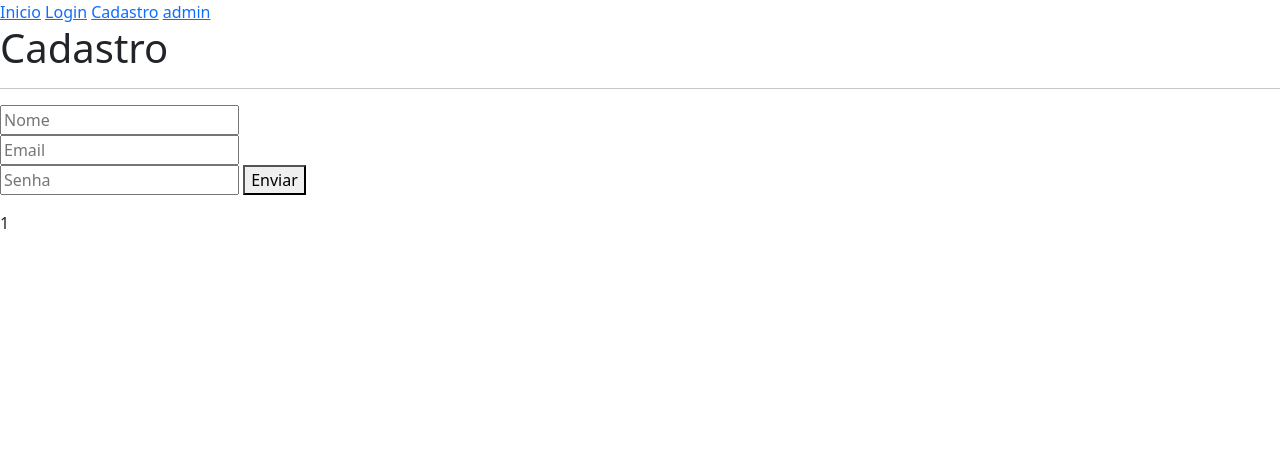
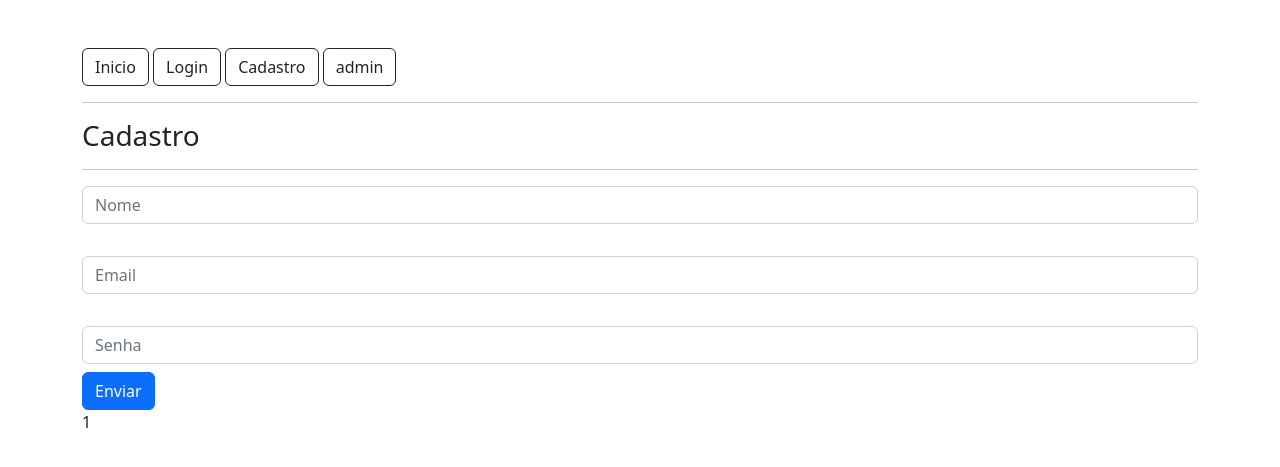
Before and after one commit to AndersemReis/beacademy-devstart-introducaophp, a PHP site: page /cadastro in a window 1280 px wide. Shown: the top 467 px of the page. Run offline with PHP 8.4, Linux system fonts and the light colour scheme.

Commit message:
melhoria de visual

```diff
--- a/modulo01/aula09/index.php
+++ b/modulo01/aula09/index.php
@@ -1,13 +1,16 @@
 <?php
 
 $url = $_SERVER['REQUEST_URI'];
- include 'telas/menu.php';
+include 'telas/head.php';
+include 'telas/menu.php';
 
 echo match ($url){
     '/login' => include 'telas/login.php',
 
     '/cadastro' => include 'telas/cadastro.php',
-    '/inicial' => '<h1>Pagina Inicial',
+    '/inicial' => '<h1>Pagina Inicial</h1>',
     '/'=> include 'telas/home.php',
-    default => '<h1>Pagina em construçao'
+    default => include 'telas/404.php'
 };
+
+include 'telas/footer.php';
--- /dev/null
+++ b/modulo01/aula09/telas/404.php
@@ -0,0 +1,3 @@
+<h1>Pagina nao encontrada</h1>
+
+<img src="imagens/404.svg" width="60%">
--- a/modulo01/aula09/telas/cadastro.php
+++ b/modulo01/aula09/telas/cadastro.php
@@ -1,13 +1,11 @@
-<h1>Cadastro</h1>
+<h1 class="h3 mb-3 fw-normal">Cadastro</h1>
 <hr>
-<!-- CSS only -->
-<link href="https://cdn.jsdelivr.net/npm/bootstrap@5.2.0-beta1/dist/css/bootstrap.min.css" rel="stylesheet" integrity="sha384-0evHe/X+R7YkIZDRvuzKMRqM+OrBnVFBL6DOitfPri4tjfHxaWutUpFmBp4vmVor" crossorigin="anonymous">
 
 <form action="">
-    <input type="text" placeholder="Nome">
+    <input type="text" class="form-control mb-2" placeholder="Nome">
     <br/>
-    <input type="text" placeholder="Email">
+    <input type="text" class="form-control mb-2" placeholder="Email">
     <br/>
-    <input type="password" placeholder="Senha">
-    <button>Enviar</button>
+    <input type="password" class="form-control mb-2" placeholder="Senha">
+    <button class="btn btn-primary">Enviar</button>
 </form>
--- /dev/null
+++ b/modulo01/aula09/telas/footer.php
@@ -0,0 +1,2 @@
+</body>
+</html>
--- /dev/null
+++ b/modulo01/aula09/telas/head.php
@@ -0,0 +1,12 @@
+<!DOCTYPE html>
+<html lang="en">
+<head>
+    <meta charset="UTF-8">
+    <meta http-equiv="X-UA-Compatible" content="IE=edge">
+    <meta name="viewport" content="width=device-width, initial-scale=1.0">
+    <link href="https://cdn.jsdelivr.net/npm/bootstrap@5.2.0-beta1/dist/css/bootstrap.min.css" rel="stylesheet" integrity="sha384-0evHe/X+R7YkIZDRvuzKMRqM+OrBnVFBL6DOitfPri4tjfHxaWutUpFmBp4vmVor" crossorigin="anonymous">
+    <link rel="canonical" href="https://getbootstrap.com/docs/5.2/examples/sign-in/">
+    <link href="./style.css" rel="stylesheet">
+    <title>Projeto PHP</title>
+</head>
+<body class="container pt-5">
--- a/modulo01/aula09/telas/menu.php
+++ b/modulo01/aula09/telas/menu.php
@@ -1,4 +1,5 @@
-<a href="/">Inicio</a>
-<a href="/login">Login</a>
-<a href="/cadastro">Cadastro</a>
-<a href="/admin">admin</a>
+<a class="btn btn-outline-dark" href="/">Inicio</a>
+<a class="btn btn-outline-dark" href="/login">Login</a>
+<a class="btn btn-outline-dark" href="/cadastro">Cadastro</a>
+<a class="btn btn-outline-dark" href="/admin">admin</a>
+<hr>
```
Also changed, not shown: modulo01/aula09/telas/login.php (+3 -21 lines), modulo01/aula09/telas/inicio.php (added), modulo01/imagens/404.svg (added).
